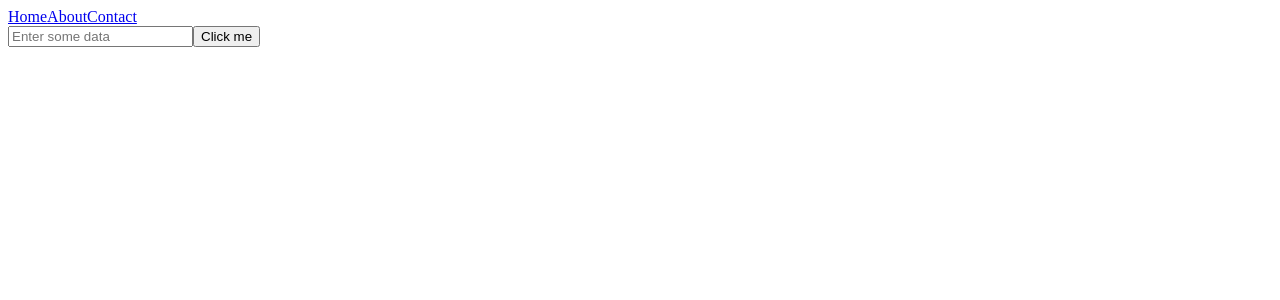
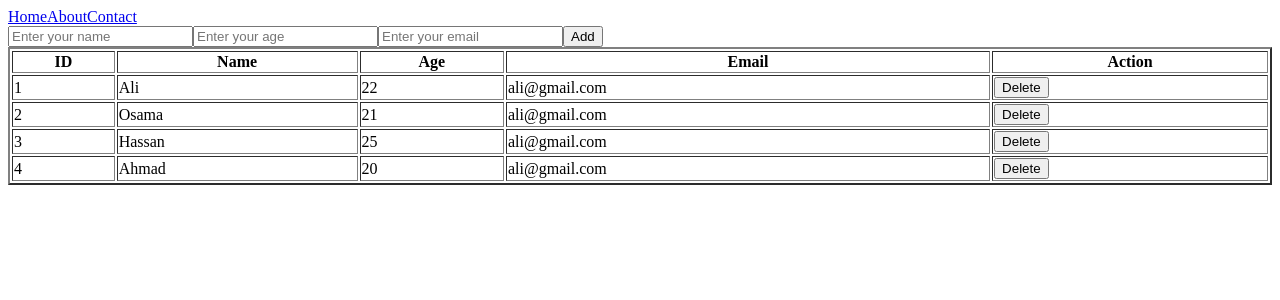
Before and after one commit to hudairyounas/WEB-BATCH2-ONLINE, a React (Vite) app in the folder vite/: page / in a window 1280 px wide. Shown: the top 300 px of the page. Built offline with nearby package versions, Linux system fonts and the light colour scheme.

Commit message:
react class 14

```diff
--- /dev/null
+++ b/vite/src/components/contact/Contact.jsx
@@ -0,0 +1,87 @@
+import React, { useState } from "react";
+
+const Contact = () => {
+  const [contacts, setContacts] = useState([
+    { id: 1, name: "Ali", age: 22, email: "ali@gmail.com" },
+    { id: 2, name: "Osama", age: 21, email: "ali@gmail.com" },
+    { id: 3, name: "Hassan", age: 25, email: "ali@gmail.com" },
+    { id: 4, name: "Ahmad", age: 20, email: "ali@gmail.com" },
+  ]);
+
+  const [userName, setUserName] = useState("");
+  const [userAge, setUserAge] = useState("");
+  const [userEmail, setUserEmail] = useState("");
+
+  const addContacts = () => {
+
+    if (!userName || !userAge || !userEmail) {
+        return alert("Please fill all the fields");
+    }
+
+
+    setContacts([
+      ...contacts,
+      {
+        id: contacts.length + 1,
+        name: userName,
+        age: userAge,
+        email: userEmail,
+      },
+    ]);
+
+    setUserName("")
+    setUserAge("")
+    setUserEmail("")
+  };
+  return (
+    <>
+      <input
+        type="text"
+        placeholder="Enter your name"
+        onChange={(e) => setUserName(e.target.value)}
+        value={userName}
+      />
+      <input
+        type="text"
+        placeholder="Enter your age"
+        onChange={(e) => setUserAge(e.target.value)}
+        value={userAge}
+      />
+      <input
+        type="text"
+        placeholder="Enter your email"
+        onChange={(e) => setUserEmail(e.target.value)}
+        value={userEmail}
+      />
+      <button onClick={addContacts}>Add</button>
+      <table border="2" width={"100%"}>
+        <thead>
+          <tr>
+            <th>ID</th>
+            <th>Name</th>
+            <th>Age</th>
+            <th>Email</th>
+            <th>Action</th>
+          </tr>
+        </thead>
+        <tbody>
+          {contacts.map((val) => {
+            return (
+              <tr key={val.id}>
+                <td>{val.id}</td>
+                <td>{val.name}</td>
+                <td>{val.age}</td>
+                <td>{val.email}</td>
+                <td>
+                    <button>Delete</button>
+                </td>
+              </tr>
+            );
+          })}
+        </tbody>
+      </table>
+    </>
+  );
+};
+
+export default Contact;
--- a/vite/src/components/useState/UseState.jsx
+++ b/vite/src/components/useState/UseState.jsx
@@ -2,27 +2,45 @@ import React, { useState } from 'react'
 
 const UseState = () => {
 
-    const [userName, setUserName] = useState("")
+  const [count, setCount] = useState(0)
+
+    // const [userName, setUserName] = useState("")
 
 
-    const handleClick = (num) => {
-        console.log("clicked", num);
+    // const handleClick = (num) => {
+    //     console.log("clicked", num);
+    // }
+
+
+    // const handleOnChange = (e) =>{
+    //     // userName = e.target.value
+    //     setUserName(e.target.value)
+    //     console.log(e.target.value)
+    // }
+
+    const increment=() =>{
+      setCount(count + 1)
     }
 
+    const decrement=() =>{
+      setCount(count - 1)
+    }
 
-    const handleOnChange = (e) =>{
-        // userName = e.target.value
-        setUserName(e.target.value)
-        console.log(e.target.value)
+    const reset = () => {
+      setCount(0)
     }
 
   return (
     <>
-    <input type="text" placeholder='Enter some data' onChange={handleOnChange} />
+    {/* <input type="text" placeholder='Enter some data' onChange={handleOnChange} />
     <button onClick={() => {
         handleClick(10)
     }}>Click me</button>
-    <h1>{userName}</h1>
+    <h1>{userName}</h1> */}
+    {/* <button onClick={increment}>+</button>
+    <span>{count}</span>
+    <button onClick={decrement}>-</button>
+    <button onClick={reset}>Reset</button> */}
     </>
   )
 }
--- a/vite/src/pages/home/Home.jsx
+++ b/vite/src/pages/home/Home.jsx
@@ -2,6 +2,7 @@ import React from 'react'
 import Button from '../../components/button/Button'
 import Card from '../../components/card/Card'
 import UseState from '../../components/useState/UseState'
+import Contact from '../../components/contact/Contact'
 
 
 const Home = () => {
@@ -32,7 +33,8 @@ const data = [
             )
           })
         } */}
-        <UseState />
+        {/* <UseState /> */}
+        <Contact />
 
     </div>
   )
```
Also changed, not shown: 1 other file (tests, documents, lock files or other folders).
